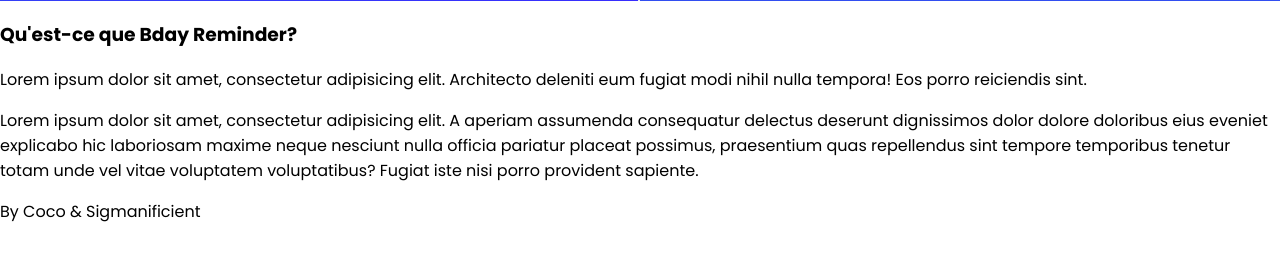
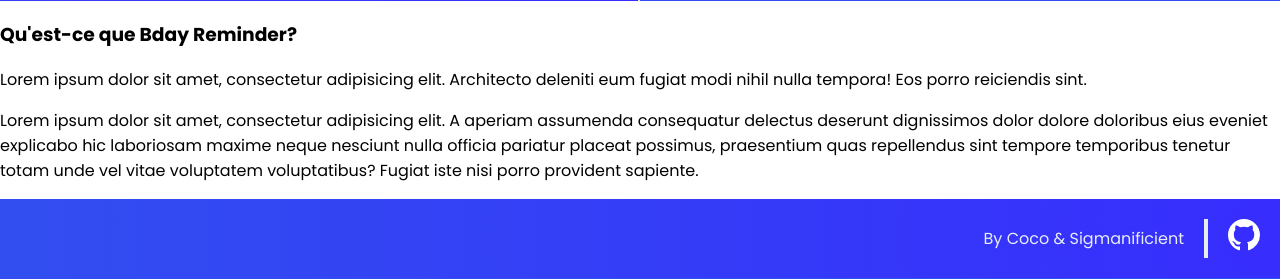
Before and after one commit to Sigmanificient/bday-reminder, a Flask app: page / in a window 1280 px wide. Shown: the part 799-1078 px from the top of the page. Run offline with Flask 2, Linux system fonts and the light colour scheme; style sheets or scripts are compiled from the project's sources.

Commit message:
adding style to footer

```diff
--- /dev/null
+++ b/src/static/scss/layout/_footer.scss
@@ -0,0 +1,24 @@
+@use "../base/colors";
+
+footer {
+  background: radial-gradient(circle at right, colors.$blue-400, colors.$blue-300) no-repeat;
+  padding: 20px;
+
+  color: colors.$white;
+  display: flex;
+  justify-content: flex-end;
+
+  .authors {
+    display: flex;
+    align-items: center;
+    text-align: right;
+    padding-right: 20px;
+    margin-right: 20px;
+    border-right: 4px solid colors.$white;
+
+    p {
+      user-select: none;
+      margin: 0;
+    }
+  }
+}
--- a/src/static/scss/style.scss
+++ b/src/static/scss/style.scss
@@ -5,5 +5,6 @@
 @use "components/buttons";
 
 @use "layout/header";
+@use "layout/footer";
 
 @use "pages/index";
```
